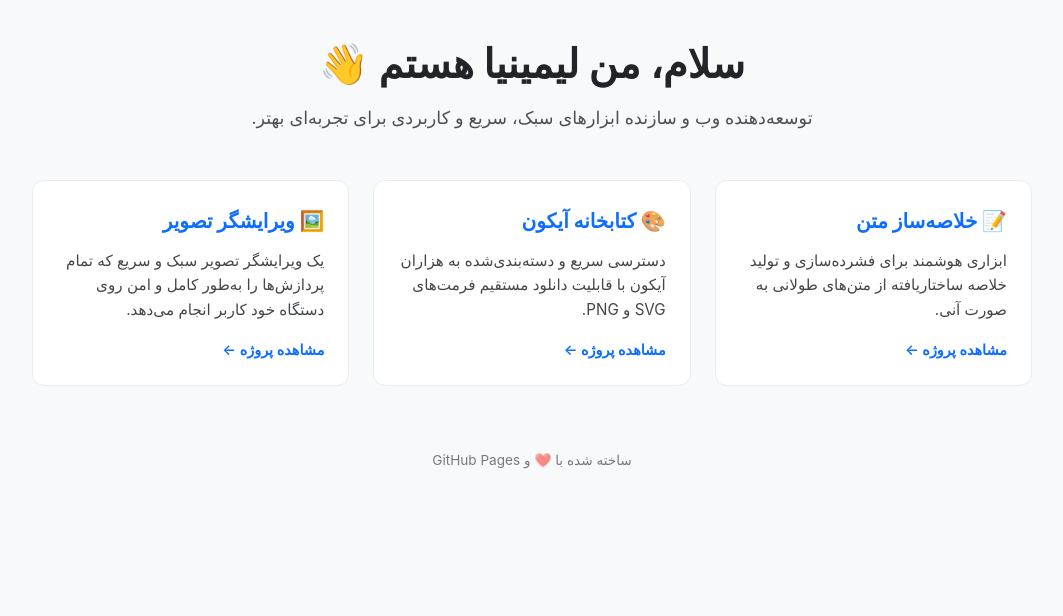
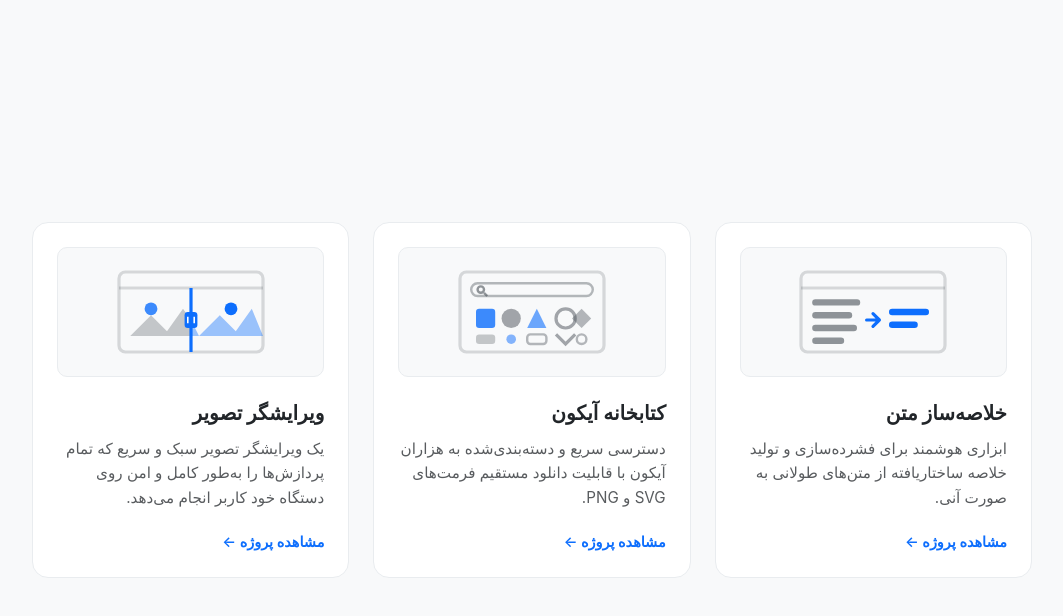
Before and after one commit to liminia/liminia.github.io, a plain HTML site: page index.html in a window 1280 px wide. Shown: the whole page, without its empty margins (108-1171 px from the left). Drawn offline with Linux system fonts and the light colour scheme.

Commit message:
Update index.html

```diff
--- a/index.html
+++ b/index.html
@@ -3,7 +3,7 @@
 <head>
     <meta charset="UTF-8">
     <meta name="viewport" content="width=device-width, initial-scale=1.0">
-    <title>لیمینیا | توسعه‌دهنده و خالق ابزارهای وب</title>
+    <title>لیمینیا | ابزارهای وب</title>
     <style>
         :root {
             --bg-color: #f8f9fa;
@@ -12,6 +12,7 @@
             --card-border: #e9ecef;
             --accent-color: #0d6efd;
             --accent-hover: #0b5ed7;
+            --icon-color: #495057;
         }
         @media (prefers-color-scheme: dark) {
             :root {
@@ -21,6 +22,7 @@
                 --card-border: #30363d;
                 --accent-color: #58a6ff;
                 --accent-hover: #79c0ff;
+                --icon-color: #8b949e;
             }
         }
         * { box-sizing: border-box; margin: 0; padding: 0; }
@@ -29,15 +31,12 @@
             background-color: var(--bg-color);
             color: var(--text-color);
             line-height: 1.6;
-            padding: 2rem 1rem;
+            padding: 4rem 1rem;
             display: flex;
-            flex-direction: column;
+            justify-content: center;
             align-items: center;
             min-height: 100vh;
         }
-        header { text-align: center; margin-bottom: 3rem; }
-        h1 { font-size: 2.5rem; margin-bottom: 0.5rem; }
-        .subtitle { font-size: 1.1rem; opacity: 0.8; max-width: 600px; }
 
         .projects-grid {
             display: grid;
@@ -49,7 +48,7 @@
         .card {
             background: var(--card-bg);
             border: 1px solid var(--card-border);
-            border-radius: 12px;
+            border-radius: 16px;
             padding: 1.5rem;
             text-decoration: none;
             color: inherit;
@@ -59,49 +58,125 @@
         }
         .card:hover {
             transform: translateY(-5px);
-            box-shadow: 0 10px 20px rgba(0,0,0,0.1);
+            box-shadow: 0 12px 24px rgba(0,0,0,0.1);
             border-color: var(--accent-color);
         }
-        .card h3 { color: var(--accent-color); margin-bottom: 0.75rem; font-size: 1.25rem; }
-        .card p { font-size: 0.95rem; opacity: 0.85; flex-grow: 1; margin-bottom: 1rem; }
-        .card .link { font-size: 0.9rem; font-weight: 600; color: var(--accent-color); }
 
-        footer { margin-top: 4rem; font-size: 0.85rem; opacity: 0.6; }
+        .card-illustration {
+            width: 100%;
+            height: 130px;
+            background: var(--bg-color);
+            border-radius: 10px;
+            margin-bottom: 1.25rem;
+            display: flex;
+            align-items: center;
+            justify-content: center;
+            border: 1px solid var(--card-border);
+            color: var(--icon-color);
+            padding: 1rem;
+            transition: border-color 0.2s ease;
+        }
+        .card:hover .card-illustration {
+            border-color: var(--accent-color);
+        }
+        .card-illustration svg {
+            width: 100%;
+            height: 100%;
+            max-width: 180px;
+        }
+
+        .card h3 {
+            color: var(--text-color);
+            margin-bottom: 0.5rem;
+            font-size: 1.25rem;
+        }
+        .card p {
+            font-size: 0.95rem;
+            opacity: 0.75;
+            flex-grow: 1;
+            margin-bottom: 1.25rem;
+        }
+        .card .link {
+            font-size: 0.9rem;
+            font-weight: 600;
+            color: var(--accent-color);
+        }
+        .card:hover .link {
+            color: var(--accent-hover);
+        }
     </style>
 </head>
 <body>
 
-    <header>
-        <h1>سلام، من لیمینیا هستم 👋</h1>
-        <p class="subtitle">توسعه‌دهنده وب و سازنده ابزارهای سبک، سریع و کاربردی برای تجربه‌ای بهتر.</p>
-    </header>
+    <main class="projects-grid">
 
-    <main class="projects-grid">
-        <!-- پروژه ۱ -->
+        <!-- پروژه ۱: خلاصه‌ساز -->
         <a href="https://liminia.github.io/Summary/" class="card" target="_blank">
-            <h3>📝 خلاصه‌ساز متن</h3>
+            <div class="card-illustration">
+                <svg viewBox="0 0 100 60" fill="none" xmlns="http://www.w3.org/2000/svg">
+                    <rect x="5" y="5" width="90" height="50" rx="4" stroke="currentColor" stroke-width="2" opacity="0.2"/>
+                    <line x1="5" y1="15" x2="95" y2="15" stroke="currentColor" stroke-width="2" opacity="0.2"/>
+                    <rect x="12" y="22" width="30" height="4" rx="2" fill="currentColor" opacity="0.6"/>
+                    <rect x="12" y="30" width="25" height="4" rx="2" fill="currentColor" opacity="0.6"/>
+                    <rect x="12" y="38" width="28" height="4" rx="2" fill="currentColor" opacity="0.6"/>
+                    <rect x="12" y="46" width="20" height="4" rx="2" fill="currentColor" opacity="0.6"/>
+                    <path d="M46 35 L54 35 M50 31 L54 35 L50 39" stroke="var(--accent-color)" stroke-width="2" stroke-linecap="round" stroke-linejoin="round"/>
+                    <rect x="60" y="28" width="25" height="4" rx="2" fill="var(--accent-color)"/>
+                    <rect x="60" y="36" width="18" height="4" rx="2" fill="var(--accent-color)"/>
+                </svg>
+            </div>
+            <h3>خلاصه‌ساز متن</h3>
             <p>ابزاری هوشمند برای فشرده‌سازی و تولید خلاصه ساختاریافته از متن‌های طولانی به صورت آنی.</p>
             <span class="link">مشاهده پروژه ←</span>
         </a>
 
-        <!-- پروژه ۲ -->
+        <!-- پروژه ۲: آیکون‌ها -->
         <a href="https://liminia.github.io/icon/" class="card" target="_blank">
-            <h3>🎨 کتابخانه آیکون</h3>
+            <div class="card-illustration">
+                <svg viewBox="0 0 100 60" fill="none" xmlns="http://www.w3.org/2000/svg">
+                    <rect x="5" y="5" width="90" height="50" rx="4" stroke="currentColor" stroke-width="2" opacity="0.2"/>
+                    <rect x="12" y="12" width="76" height="8" rx="4" stroke="currentColor" stroke-width="1.5" opacity="0.4"/>
+                    <circle cx="18" cy="16" r="2" stroke="currentColor" stroke-width="1.5" opacity="0.6"/>
+                    <line x1="20" y1="18" x2="22" y2="20" stroke="currentColor" stroke-width="1.5" opacity="0.6"/>
+                    <rect x="15" y="28" width="12" height="12" rx="2" fill="var(--accent-color)" opacity="0.8"/>
+                    <circle cx="37" cy="34" r="6" fill="currentColor" opacity="0.5"/>
+                    <path d="M53 28 L59 40 L47 40 Z" fill="var(--accent-color)" opacity="0.6"/>
+                    <rect x="65" y="28" width="12" height="12" rx="6" stroke="currentColor" stroke-width="2" opacity="0.5"/>
+                    <path d="M81 28 L87 34 L81 40 L75 34 Z" fill="currentColor" opacity="0.4"/>
+                    <rect x="15" y="44" width="12" height="6" rx="2" fill="currentColor" opacity="0.3"/>
+                    <circle cx="37" cy="47" r="3" fill="var(--accent-color)" opacity="0.5"/>
+                    <rect x="47" y="44" width="12" height="6" rx="2" stroke="currentColor" stroke-width="1.5" opacity="0.4"/>
+                    <path d="M65 44 L71 50 L77 44" stroke="currentColor" stroke-width="2" opacity="0.5"/>
+                    <circle cx="81" cy="47" r="3" stroke="currentColor" stroke-width="1.5" opacity="0.4"/>
+                </svg>
+            </div>
+            <h3>کتابخانه آیکون</h3>
             <p>دسترسی سریع و دسته‌بندی‌شده به هزاران آیکون با قابلیت دانلود مستقیم فرمت‌های SVG و PNG.</p>
             <span class="link">مشاهده پروژه ←</span>
         </a>
 
-        <!-- پروژه ۳ -->
+        <!-- پروژه ۳: ویرایشگر -->
         <a href="https://liminia.github.io/edit/" class="card" target="_blank">
-            <h3>🖼️ ویرایشگر تصویر</h3>
+            <div class="card-illustration">
+                <svg viewBox="0 0 100 60" fill="none" xmlns="http://www.w3.org/2000/svg">
+                    <rect x="5" y="5" width="90" height="50" rx="4" stroke="currentColor" stroke-width="2" opacity="0.2"/>
+                    <line x1="5" y1="15" x2="95" y2="15" stroke="currentColor" stroke-width="2" opacity="0.2"/>
+                    <circle cx="25" cy="28" r="4" fill="var(--accent-color)" opacity="0.8"/>
+                    <path d="M12 45 L25 32 L35 42 L45 28 L50 35 L50 45 Z" fill="currentColor" opacity="0.3"/>
+                    <line x1="50" y1="15" x2="50" y2="55" stroke="var(--accent-color)" stroke-width="2"/>
+                    <rect x="46" y="30" width="8" height="10" rx="2" fill="var(--accent-color)"/>
+                    <line x1="48" y1="33" x2="48" y2="37" stroke="var(--card-bg)" stroke-width="1"/>
+                    <line x1="52" y1="33" x2="52" y2="37" stroke="var(--card-bg)" stroke-width="1"/>
+                    <circle cx="75" cy="28" r="4" fill="var(--accent-color)"/>
+                    <path d="M50 35 L55 45 L68 32 L78 42 L88 28 L95 45 L50 45 Z" fill="var(--accent-color)" opacity="0.4"/>
+                </svg>
+            </div>
+            <h3>ویرایشگر تصویر</h3>
             <p>یک ویرایشگر تصویر سبک و سریع که تمام پردازش‌ها را به‌طور کامل و امن روی دستگاه خود کاربر انجام می‌دهد.</p>
             <span class="link">مشاهده پروژه ←</span>
         </a>
+
     </main>
-
-    <footer>
-        <p>ساخته شده با ❤️ و GitHub Pages</p>
-    </footer>
 
 </body>
 </html>
```
